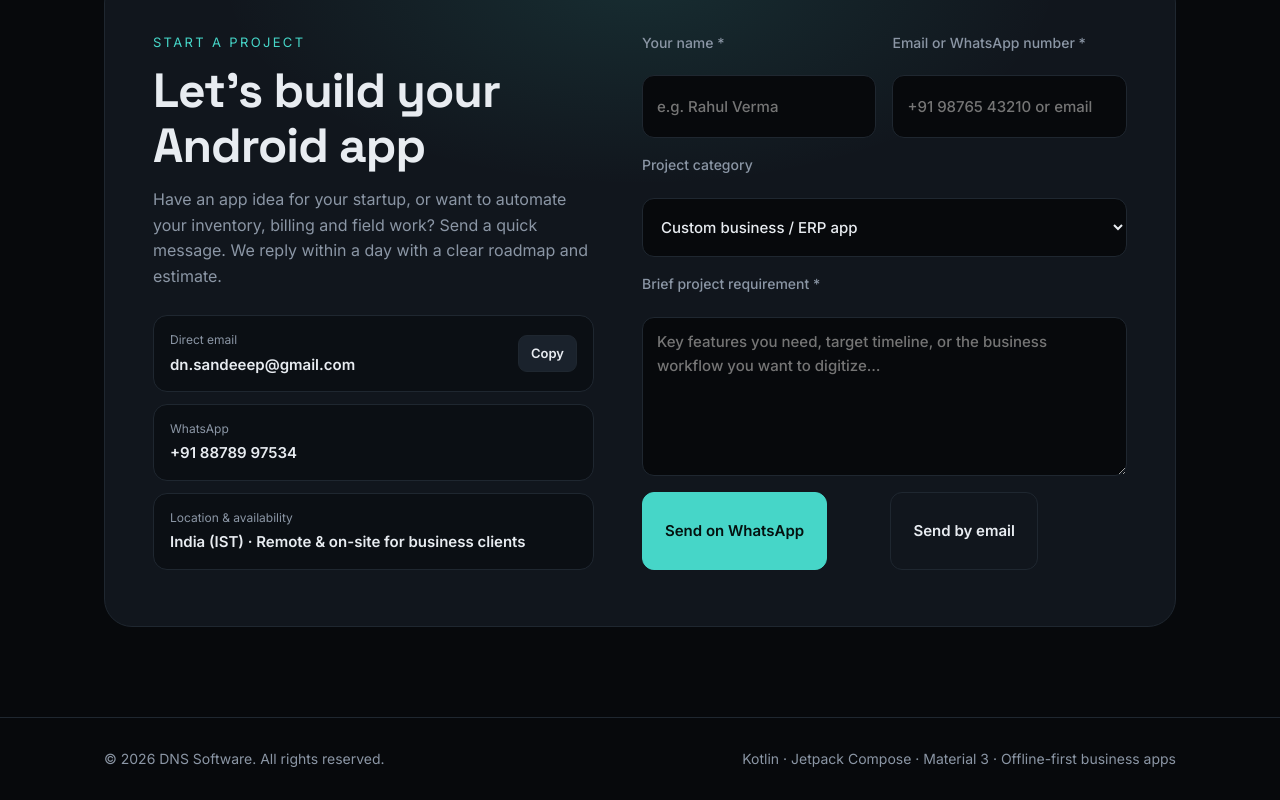
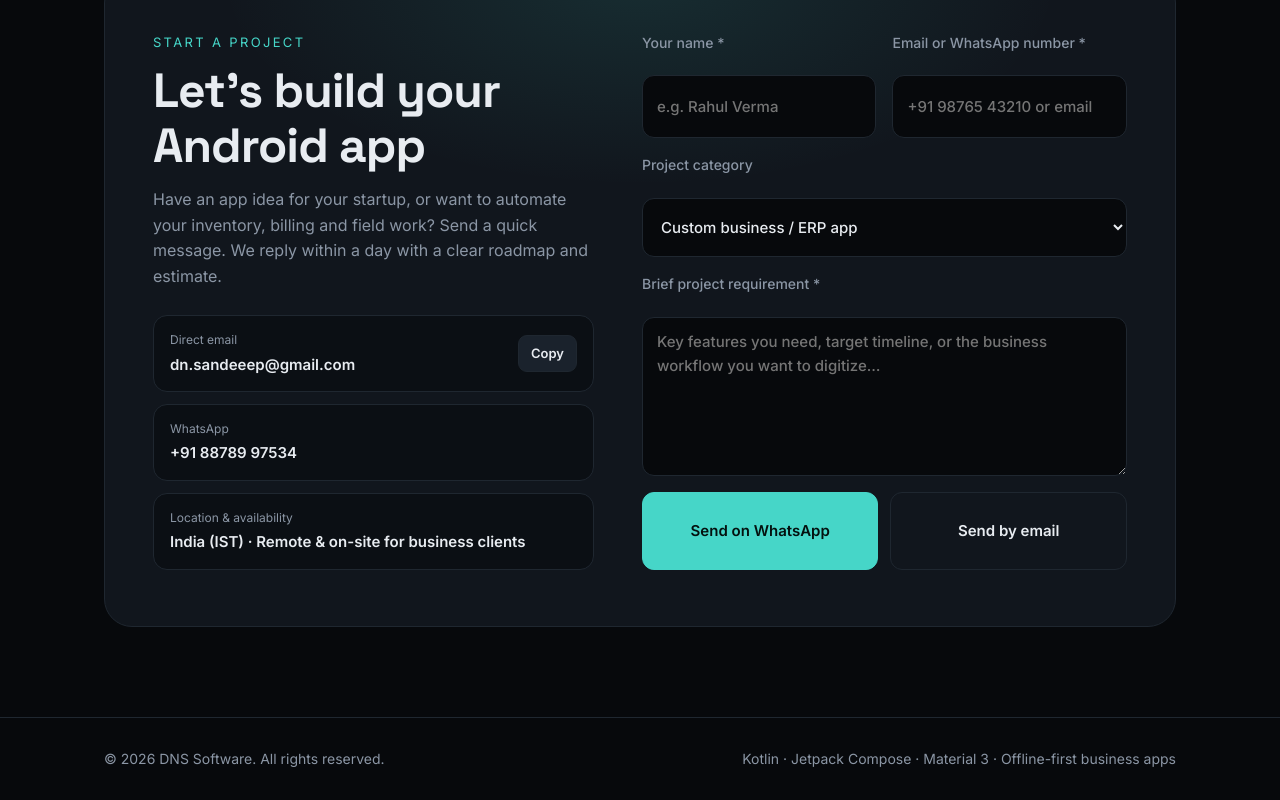
Before and after one commit to dn-sandeeep/dns-software-site, a Next.js app: page / in a window 1280 px wide. Shown: the part 6299-7099 px from the top of the page. Built offline with nearby package versions, Linux system fonts and the light colour scheme.

Commit message:
Add files via upload

```diff
--- a/app/globals.css
+++ b/app/globals.css
@@ -274,7 +274,7 @@ footer .container { display: flex; justify-content: space-between; flex-wrap: wr
 .copy-btn:hover { border-color: var(--teal); }
 .btn.full { justify-self: stretch; justify-content: center; }
 .form-actions { display: grid; grid-template-columns: 1fr 1fr; gap: 12px; }
-.form-actions .btn { justify-content: center; cursor: pointer; font: inherit; font-weight: 600; font-size: 15px; color: var(--text); }
+.form-actions .btn { justify-self: stretch; justify-content: center; cursor: pointer; font: inherit; font-weight: 600; font-size: 15px; color: var(--text); }
 .form-actions .btn.primary { color: #04110f; }
 .form-actions .btn:only-child { grid-column: 1 / -1; }
 .form-note { color: var(--teal) !important; font-size: 14px; margin: 0 !important; }
```
